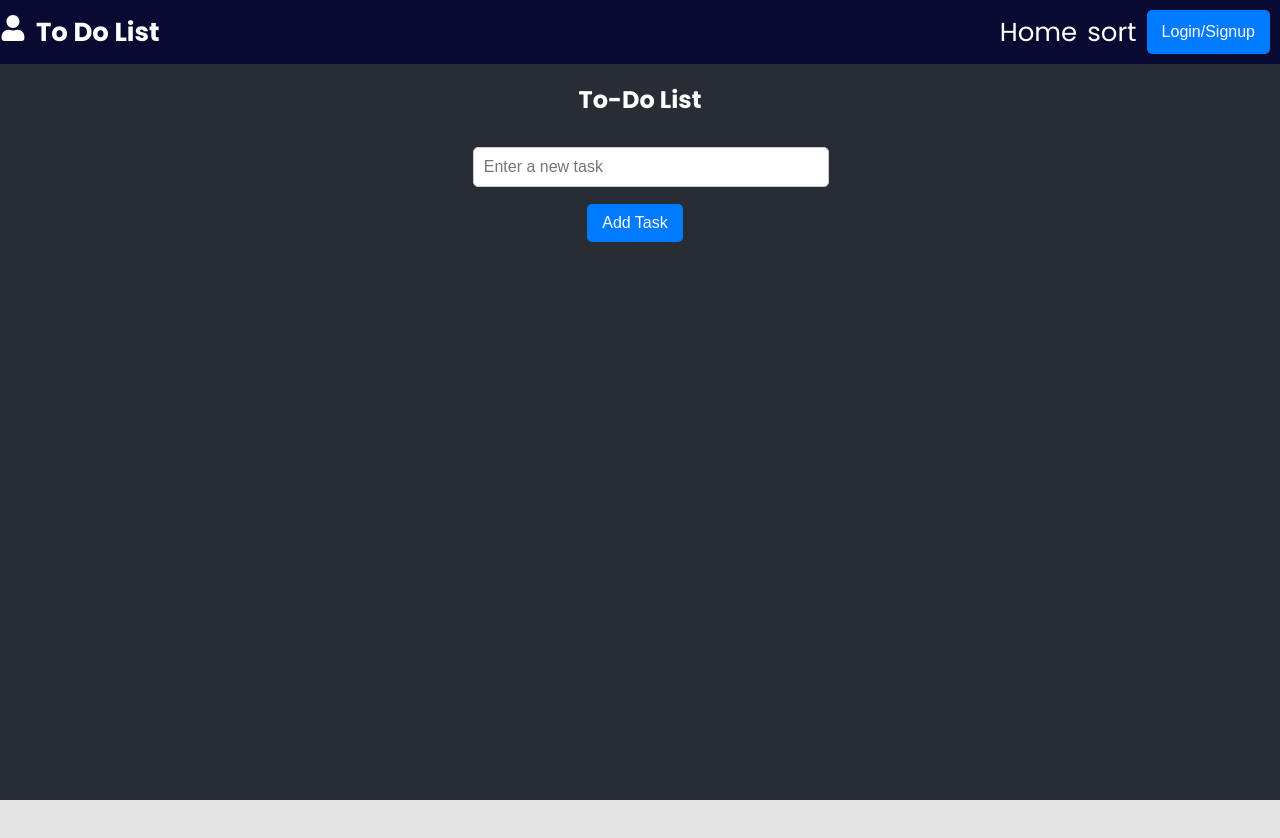
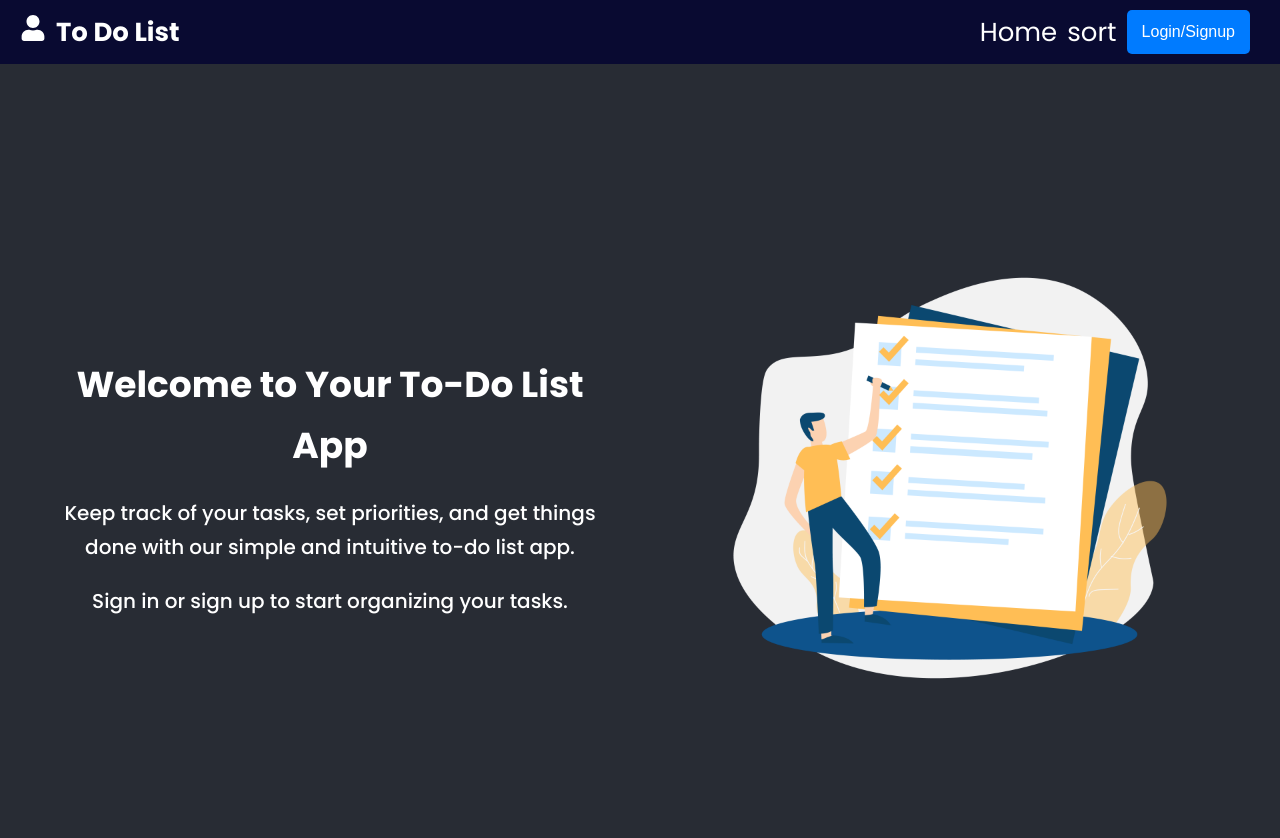
Before and after one commit to jigovind556/to_do_list, a React (Create React App) app: page /to_do_list/login in a window 1280 px wide. Both pictures are taken after a click on the element "Home". Shown: the top 838 px of the page. Before the commit the page ends 800 px from the top, so only its background shows below. Built offline with nearby package versions, Linux system fonts and the light colour scheme.

Commit message:
added default page of app

```diff
--- a/src/App.css
+++ b/src/App.css
@@ -36,3 +36,6 @@
     transform: rotate(360deg);
   }
 }
+.App-navbar{
+  width:100%
+}
--- a/src/App.js
+++ b/src/App.js
@@ -45,7 +45,7 @@ function App() {
           </div>
           <div className="w-full overflow-hidden">
             <Routes>
-              <Route path="/" element={<Main />} />
+              <Route path="/" element={<Main islogged={islogged}/>} />
               {/* Use ProtectedRoute to protect the dashboard route */}
               {/* <ProtectedRoute
                 path="/dashboard"
--- a/src/component/default/default.jsx
+++ b/src/component/default/default.jsx
@@ -1,11 +1,23 @@
 import React from 'react';
+import img from '../../imaegs/todolisticon.png';
+import '../../css/DefaultPage.css';
 
 const DefaultPage = () => {
   return (
-    <div>
-      This is Default Page
+    <div className="default-page-container">
+      <div className="text-content">
+        <h1>Welcome to Your To-Do List App</h1>
+        <p>
+          Keep track of your tasks, set priorities, and get things done with our
+          simple and intuitive to-do list app.
+        </p>
+        <p>Sign in or sign up to start organizing your tasks.</p>
+      </div>
+      <div className="image-content">
+        <img src={img} alt="To-Do List Icon" />
+      </div>
     </div>
   );
-}
+};
 
 export default DefaultPage;
--- /dev/null
+++ b/src/css/DefaultPage.css
@@ -0,0 +1,36 @@
+/* DefaultPage.css */
+
+.default-page-container {
+    display: flex;
+    justify-content: center;
+    align-items: center;
+    height: 100vh; /* Use viewport height to make it full-screen */
+    padding: 20px;
+    text-align: center;
+  }
+
+  .text-content {
+    flex: 1;
+    padding: 20px;
+  }
+
+  .image-content {
+    flex: 1;
+    padding: 20px;
+  }
+
+  .text-content h1 {
+    font-size: 36px; /* Increase the font size for a more prominent title */
+    margin-bottom: 20px; /* More spacing between elements */
+  }
+
+  .text-content p {
+    font-size: 20px; /* Larger font size for readability */
+    margin-bottom: 20px; /* More spacing between elements */
+  }
+
+  .image-content img {
+    max-width: 100%;
+    height: auto;
+    max-height: 500px; /* Limit the image height for responsiveness */
+  }
--- a/src/css/top-navbar.css
+++ b/src/css/top-navbar.css
@@ -1,7 +1,7 @@
 /* top-navbar.css */
 .top-navbar {
     display: flex;
-    width: 100vw;
+    /* width: 100%; */
     /* height:2rem; */
     justify-content: space-between;
     align-items: center;
--- a/src/routes/main.jsx
+++ b/src/routes/main.jsx
@@ -2,11 +2,11 @@ import React from 'react';
 import DefaultPage from '../component/default/default';
 import ToDoList from '../component/listComponent/todolist';
 
-const Main = () => {
+const Main = ({islogged}) => {
   return (
     <div>
-      {/* <DefaultPage/> */}
-        <ToDoList/>
+      {(!islogged)?<DefaultPage/>:
+        <ToDoList/>}
     </div>
   );
 }
```
Also changed, not shown: src/imaegs/todolisticon.png (added).
